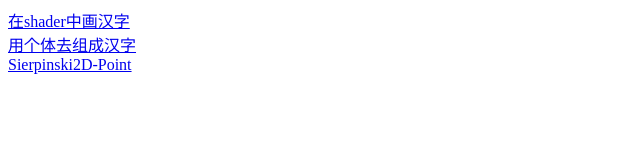
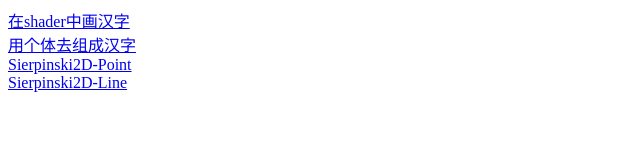
Before and after one commit to OhBonsai/CG2017, a website: page index.html in a window 1280 px wide. Shown: the whole page, without its empty margins (0-640 px from the left). Drawn offline with Linux system fonts and the light colour scheme.

Commit message:
update index

```diff
--- a/index.html
+++ b/index.html
@@ -11,5 +11,7 @@
     <a href="./demo/showHanZiByShape/index.html">用个体去组成汉字</a>
     <br>
     <a href="demo/2D-Sierpinski-Point.html">Sierpinski2D-Point</a>
+    <br>
+    <a href="demo/2D-Sierpinski-Line.html">Sierpinski2D-Line</a>
 </body>
 </html>
```
